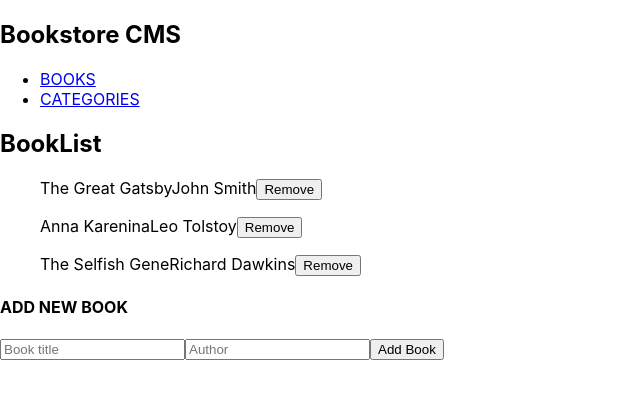
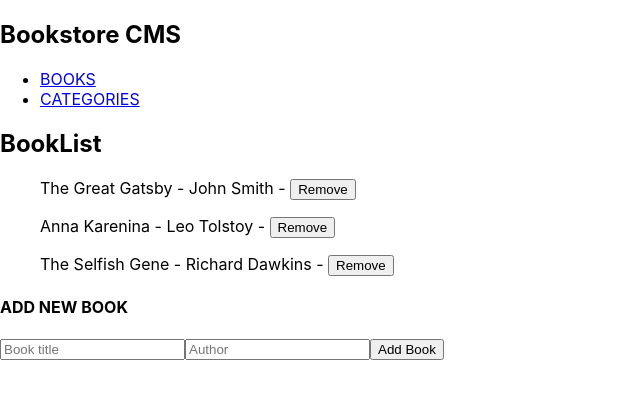
Before and after one commit to lincoln1883/anancy-bookstore, a React (Create React App) app: page /books in a window 1280 px wide. Shown: the top 398 px of the page, without its empty margins (0-640 px from the left). Built offline with nearby package versions, Linux system fonts and the light colour scheme.

Commit message:
Display books, from slice, in reusable component

```diff
--- a/src/components/Book.jsx
+++ b/src/components/Book.jsx
@@ -4,9 +4,11 @@ import PropTypes from 'prop-types';
 const Book = ({ book }) => (
   <>
     <ul>
-      <div key={book.id}>
-        {book.title}
+      <div key={book.item_id}>
+        <span>{book.title}</span>
+        {' - '}
         <span>{book.author}</span>
+        {' - '}
         <button type="button">Remove</button>
       </div>
     </ul>
@@ -15,7 +17,7 @@ const Book = ({ book }) => (
 
 Book.propTypes = {
   book: PropTypes.shape({
-    id: PropTypes.number.isRequired,
+    item_id: PropTypes.string.isRequired,
     title: PropTypes.string.isRequired,
     author: PropTypes.string.isRequired,
   }).isRequired,
```
